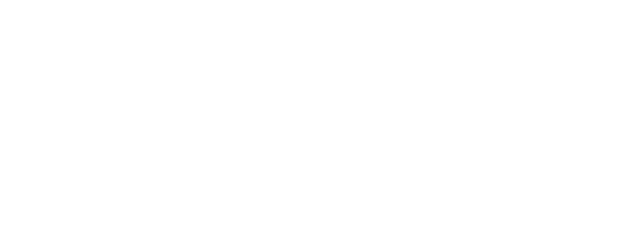
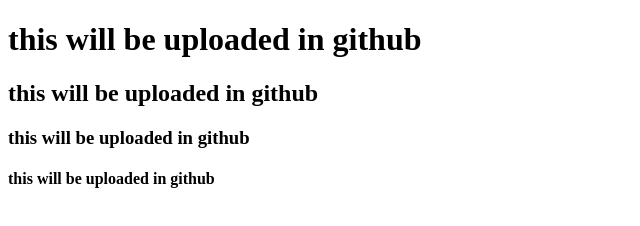
Before and after one commit to JanIvan-ctrl/blue-phenix-webproject, a plain HTML site: page index.html in a window 1280 px wide. Shown: the whole page, without its empty margins (0-640 px from the left). Drawn offline with Linux system fonts and the light colour scheme.

Commit message:
updated index.html

```diff
--- a/index.html
+++ b/index.html
@@ -6,6 +6,9 @@
     <title>Document</title>
 </head>
 <body>
-
+    <h1>this will be uploaded in github</h1>
+    <h2>this will be uploaded in github</h2>
+    <h3>this will be uploaded in github</h3>
+    <h4>this will be uploaded in github</h4>
 </body>
 </html>
```
